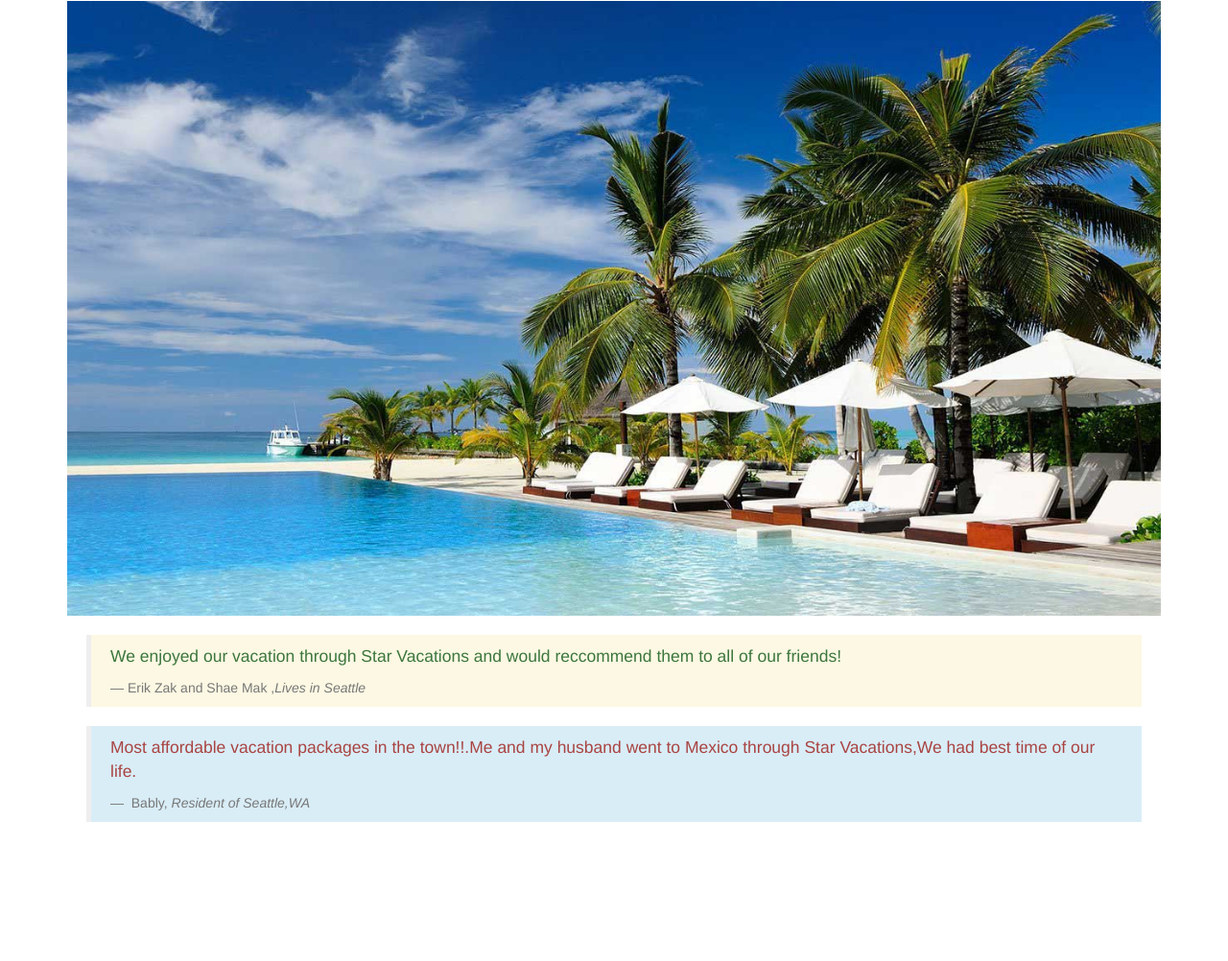
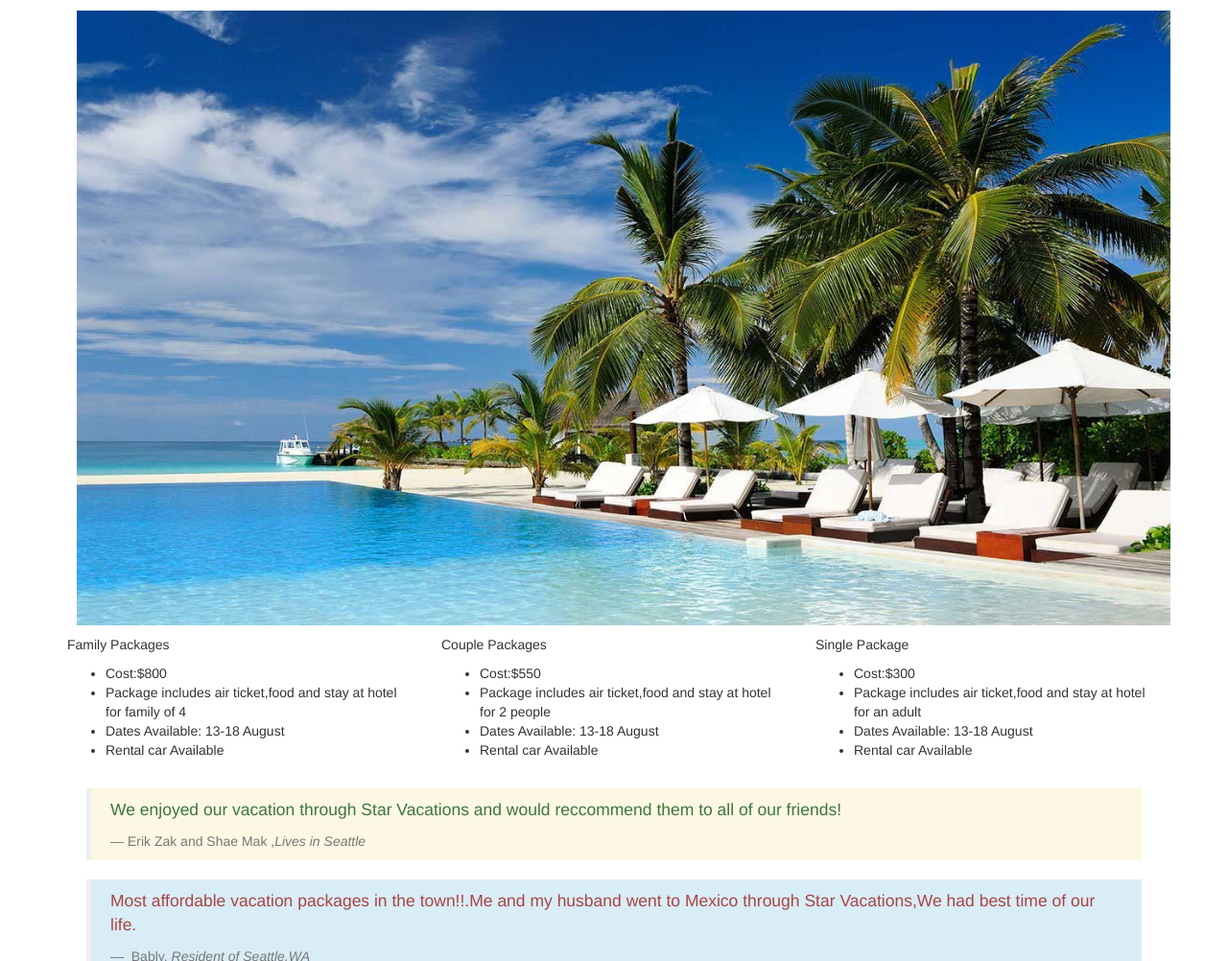
Before and after one commit to Erikzaksf/vacation, a plain HTML site: page index.html in a window 1280 px wide. Shown: the part 359-1361 px from the top of the page at 96% size. Before the commit the page ends 1236 px from the top, so only its background shows below. Drawn offline with Linux system fonts and the light colour scheme.

Commit message:
Add Vacation Packages

```diff
--- a/css/vac.css
+++ b/css/vac.css
@@ -1,5 +1,6 @@
 img {
   width: 100%;
+  margin: 10px;
 }
 blockquote{
   margin: 20px;
--- a/index.html
+++ b/index.html
@@ -14,6 +14,33 @@
     velit esse cillum dolore eu fugiat nulla pariatur. </p>
     </div>
   <img src="img/vac.jpg" alt="Reponsive image">
+  <div class="row" class="bg-warning">
+    <div class="col-md-4">
+      <p>Family Packages</p>
+      <ul>
+        <li>Cost:$800</li>
+        <li>Package includes air ticket,food and stay at hotel for family of 4</li>
+        <li>Dates Available: 13-18 August</li>
+        <li>Rental car Available</li>
+      </div>
+        <div class="col-md-4">
+        <p>Couple Packages</p>
+        <ul>
+          <li>Cost:$550</li>
+          <li>Package includes air ticket,food and stay at hotel for 2 people</li>
+          <li>Dates Available: 13-18 August</li>
+          <li>Rental car Available</li>
+        </div>
+        <div class="col-md-4">
+          <p>Single Package</p>
+          <ul>
+            <li>Cost:$300</li>
+            <li>Package includes air ticket,food and stay at hotel for an adult</li>
+            <li>Dates Available: 13-18 August</li>
+            <li>Rental car Available</li>
+          </div>
+        </div>
+
     <div class="user">
     <blockquote class="bg-warning">
       <p class="text-success"> We enjoyed our vacation through Star Vacations and would reccommend them to all of our friends!</p>
```
Lines whose indentation alone changed are shown as unchanged.
